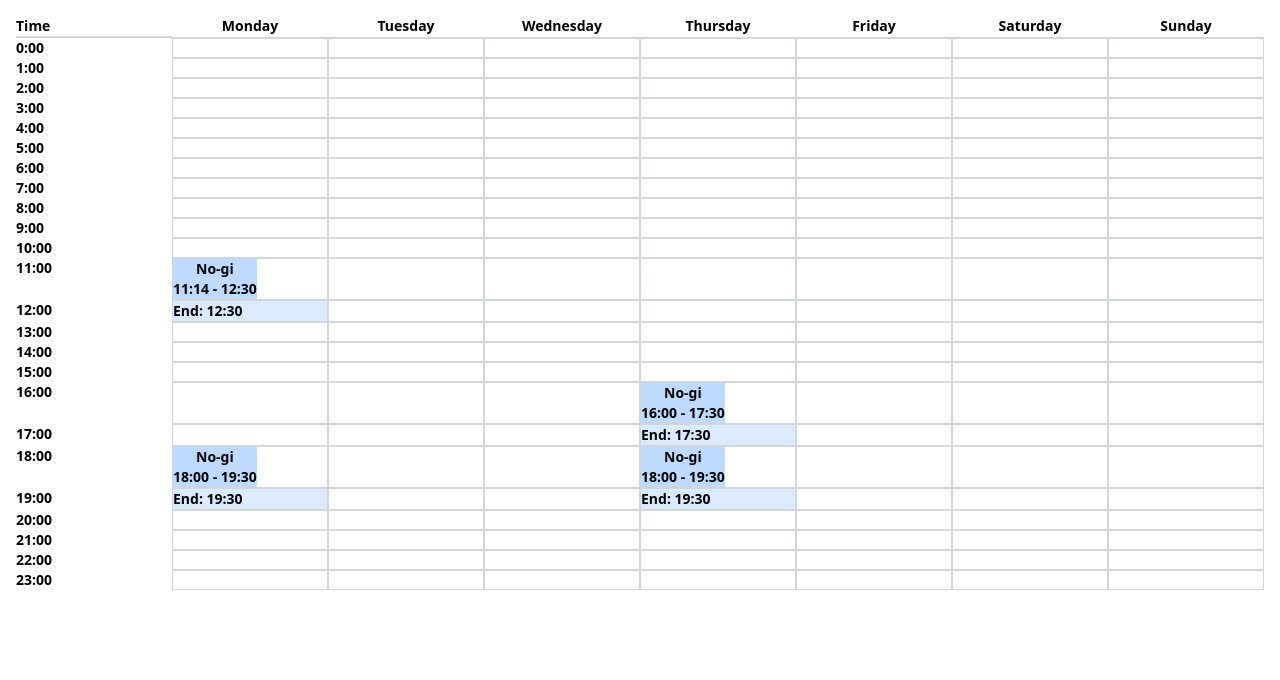
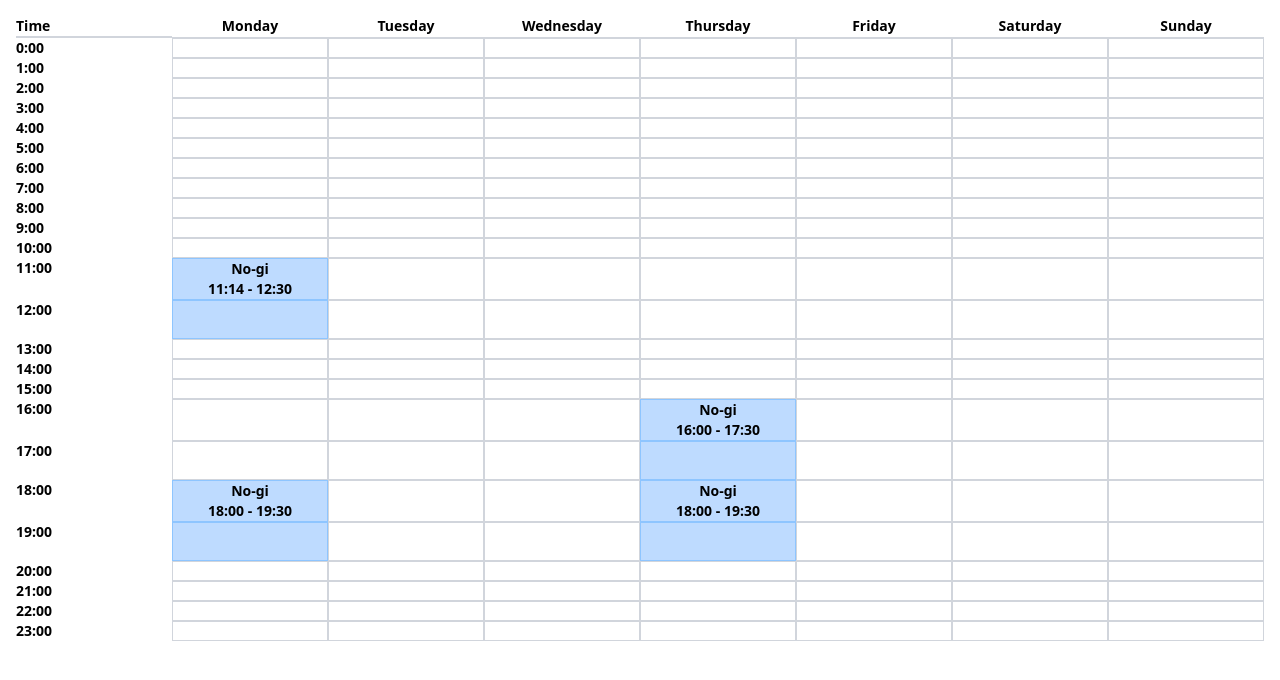
Before and after one commit to LucaBazzea/roll_call, a SvelteKit app in the folder client/: page /gym/schedule in a window 1280 px wide. Shown: the top 680 px of the page. Built offline with nearby package versions, Linux system fonts and the light colour scheme.

Commit message:
Change border colour if hour has an event

```diff
--- a/client/src/routes/gym/schedule/+page.svelte
+++ b/client/src/routes/gym/schedule/+page.svelte
@@ -45,23 +45,29 @@
 	{#each Array.from({ length: 24 }, (_, i) => i) as hour}
 		<div class="col-span-1 font-bold">{formatTime(`${hour}:00`)}</div>
 		{#each Object.keys(schedule) as day}
-			<div class="col-span-1 border-1 border-gray-300">
+			{#if schedule[day].some((event) => event.start.startsWith(`${hour}:`) || event.end.startsWith(`${hour}:`))}
+				<div class="col-span-1 border-1 border-blue-300">
 					{#each schedule[day] as event}
 						{#if event.start.split(':')[0] === `${hour}` || event.end.split(':')[0] === `${hour}`}
 							{#if event.start.split(':')[0] === `${hour}`}
-							<button on:click={eventModal} class="bg-blue-200">
+								<button on:click={eventModal} class="w-full bg-blue-200">
 									<div class="font-bold">{event.title}</div>
 									<div class="font-bold">{formatTime(event.start)} - {formatTime(event.end)}</div>
 								</button>
 							{/if}
 							{#if event.end.split(':')[0] === `${hour}`}
-							<div class="bg-blue-100">
-								<div class="font-bold">End: {formatTime(event.end)}</div>
-							</div>
+								<button
+									on:click={eventModal}
+									class="size-full min-h-8 bg-blue-200"
+									aria-label="end-time-block"
+								></button>
 							{/if}
 						{/if}
 					{/each}
 				</div>
+			{:else}
+				<div class="col-span-1 border-1 border-gray-300"></div>
+			{/if}
 		{/each}
 	{/each}
 </div>
```
Lines whose indentation alone changed are shown as unchanged.
